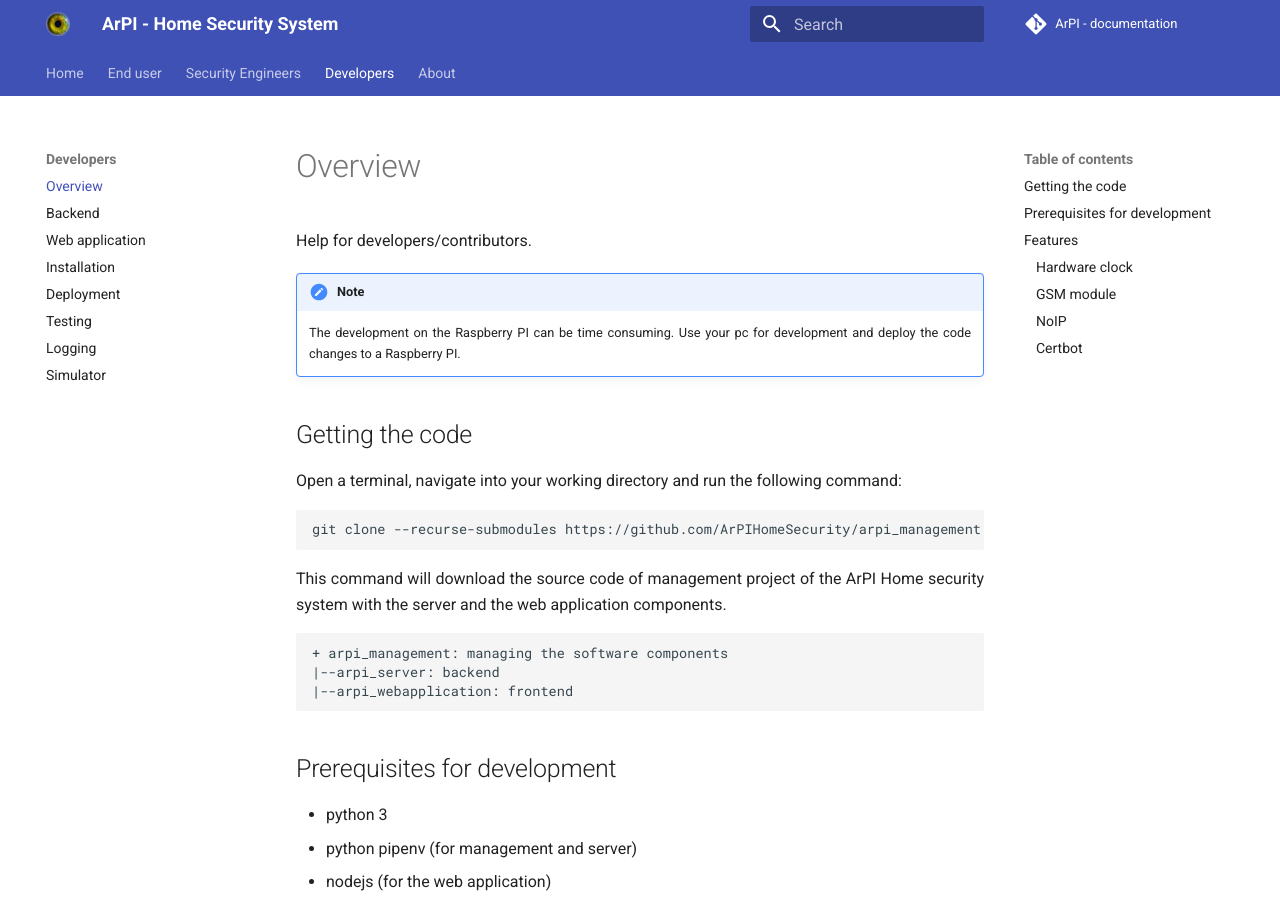
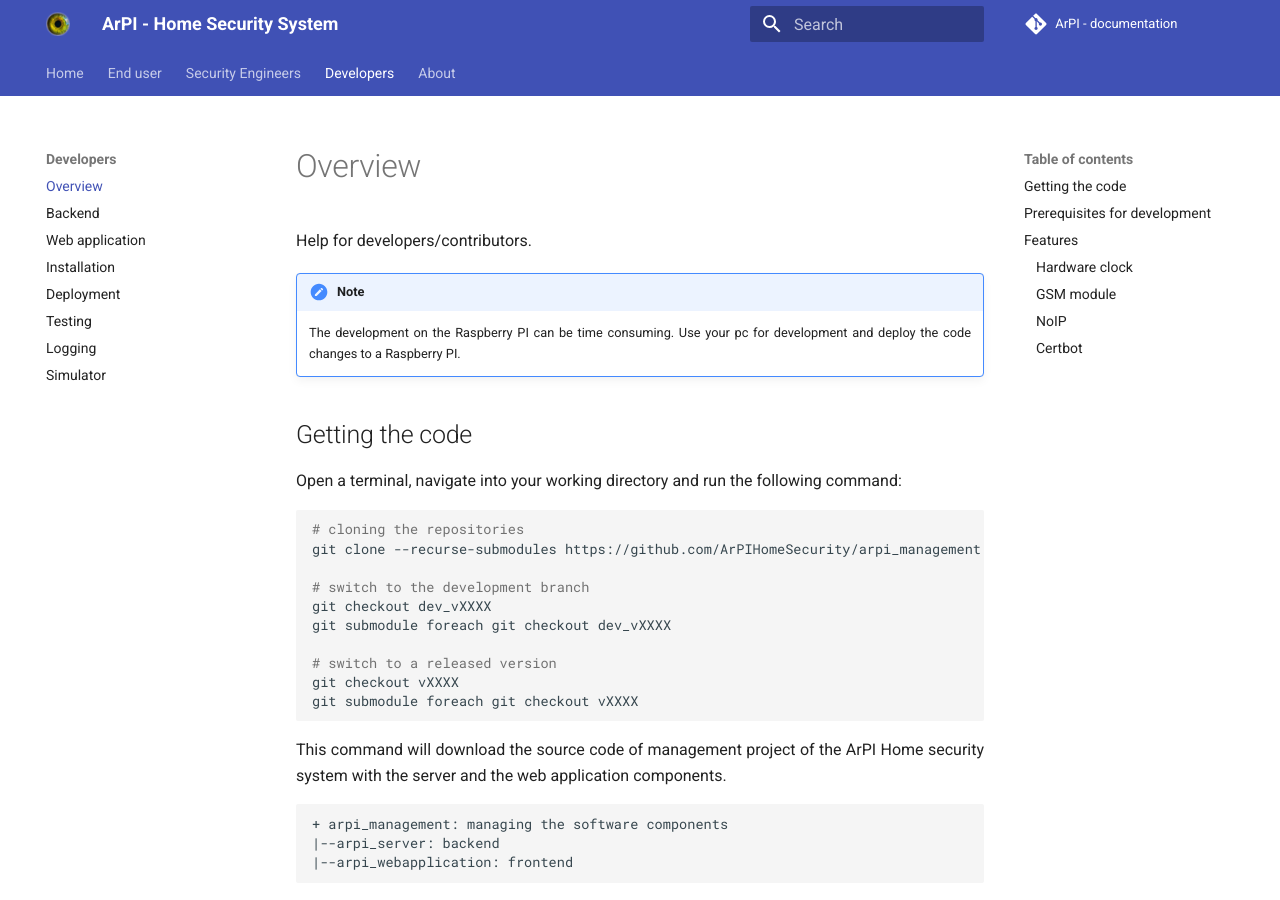
Before and after one commit to ArPIHomeSecurity/arpi_documentation, an MkDocs documentation site: the page built from docs/developers/index.md, in a window 1280 px wide and 900 px high. Built offline with MkDocs 1.6.1 and Material for MkDocs 9.7.7, drawn with Linux system fonts in a browser that asks for light colours; comment, search, counter and statistics services are not loaded.

Commit message:
Switch code version

````diff
--- a/docs/developers/index.md
+++ b/docs/developers/index.md
@@ -8,7 +8,16 @@ Help for developers/contributors.
 
 Open a terminal, navigate into your working directory and run the following command:
 ```bash
+# cloning the repositories
 git clone --recurse-submodules https://github.com/ArPIHomeSecurity/arpi_management.git
+
+# switch to the development branch
+git checkout dev_vXXXX
+git submodule foreach git checkout dev_vXXXX
+
+# switch to a released version
+git checkout vXXXX
+git submodule foreach git checkout vXXXX
 ```
 This command will download the source code of management project of
 the ArPI Home security system with the server and the web application components.
````
